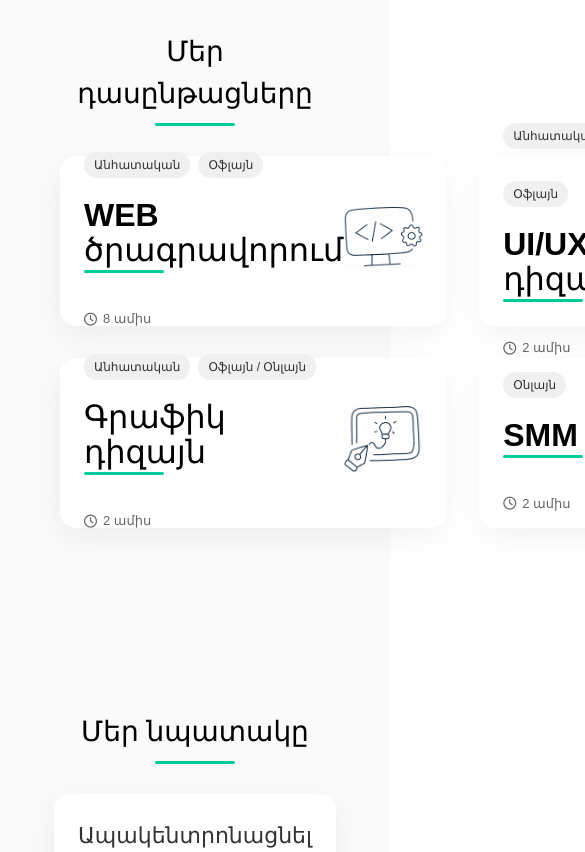
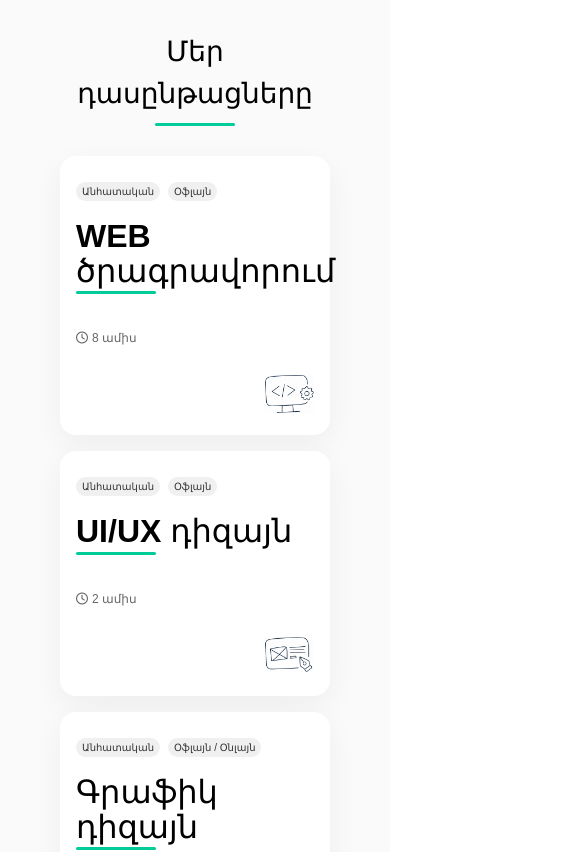
Before and after one commit to Art-Developper/AIT, a React (Vite) app: page / in a window 390 px wide. Shown: the part 2400-3252 px from the top of the page, 585 px wide, since content can reach past the window. Built offline with nearby package versions, Linux system fonts and the light colour scheme.

Commit message:
media for courses

```diff
--- a/src/components/Courses.css
+++ b/src/components/Courses.css
@@ -86,3 +86,137 @@
   height: 80px;
   object-fit: contain;
 }
+
+@media (max-width: 1110px) {
+  .card-grid {
+    grid-template-columns: repeat(2, 1fr);
+    gap: 24px;
+  }
+
+  .card {
+    max-width: 500px;
+    height: 150px;
+    padding: 20px;
+  }
+
+  .title {
+    font-size: 16px;
+  }
+
+  .duration {
+    font-size: 12px;
+    gap: 4px;
+  }
+
+  .card-right img {
+    width: 60px;
+    height: 60px;
+  }
+
+  .tags p {
+    font-size: 11px;
+    padding: 3px 8px;
+  }
+}
+
+@media (max-width: 1026px) {
+  .card-grid {
+    grid-template-columns: repeat(auto-fit, minmax(250px, 1fr)); /* ավտոմատ հարմարում */
+    gap: 16px; /* փոքր gap */
+    justify-items: center;
+  }
+
+  .card {
+    width: 100%;        /* լցնել grid column-ը */
+    max-width: 300px;   /* առավելագույն լայնություն */
+    height: auto;       /* ավտոմատ բարձրություն */
+    padding: 16px;      /* փոքր padding */
+    display: flex;
+    flex-direction: column; /* stacked layout փոքր էկրանների համար */
+    align-items: flex-start;
+    box-sizing: border-box;
+  }
+
+  .card-left {
+    width: 100%;
+  }
+
+  .card-right {
+    width: 100%;
+    display: flex;
+    justify-content: flex-end; /* նկարը աջ կողմում */
+    margin-top: 10px;
+  }
+
+  .card-right img {
+    width: 50px;
+    height: 50px;
+    object-fit: contain;
+  }
+
+  .title {
+    font-size: 16px;
+    margin-bottom: 6px;
+  }
+
+  .duration {
+    font-size: 12px;
+    gap: 4px;
+  }
+
+  .tags p {
+    font-size: 10px;
+    padding: 2px 6px;
+  }
+}
+
+@media (max-width: 999px) {
+  .card-grid {
+    grid-template-columns: repeat(auto-fit, minmax(250px, 1fr));
+    gap: 16px;
+    justify-items: center;
+  }
+
+  .card {
+    width: 100%;
+    max-width: 300px;
+    height: auto;
+    padding: 16px;
+    display: flex;
+    flex-direction: column;
+    align-items: flex-start;
+    box-sizing: border-box;
+  }
+
+  .card-left {
+    width: 100%;
+  }
+
+  .card-right {
+    width: 100%;
+    display: flex;
+    justify-content: flex-end;
+    margin-top: 10px;
+  }
+
+  .card-right img {
+    width: 50px;
+    height: 50px;
+    object-fit: contain;
+  }
+
+  .title {
+    font-size: 16px;
+    margin-bottom: 6px;
+  }
+
+  .duration {
+    font-size: 12px;
+    gap: 4px;
+  }
+
+  .tags p {
+    font-size: 10px;
+    padding: 2px 6px;
+  }
+}
```
